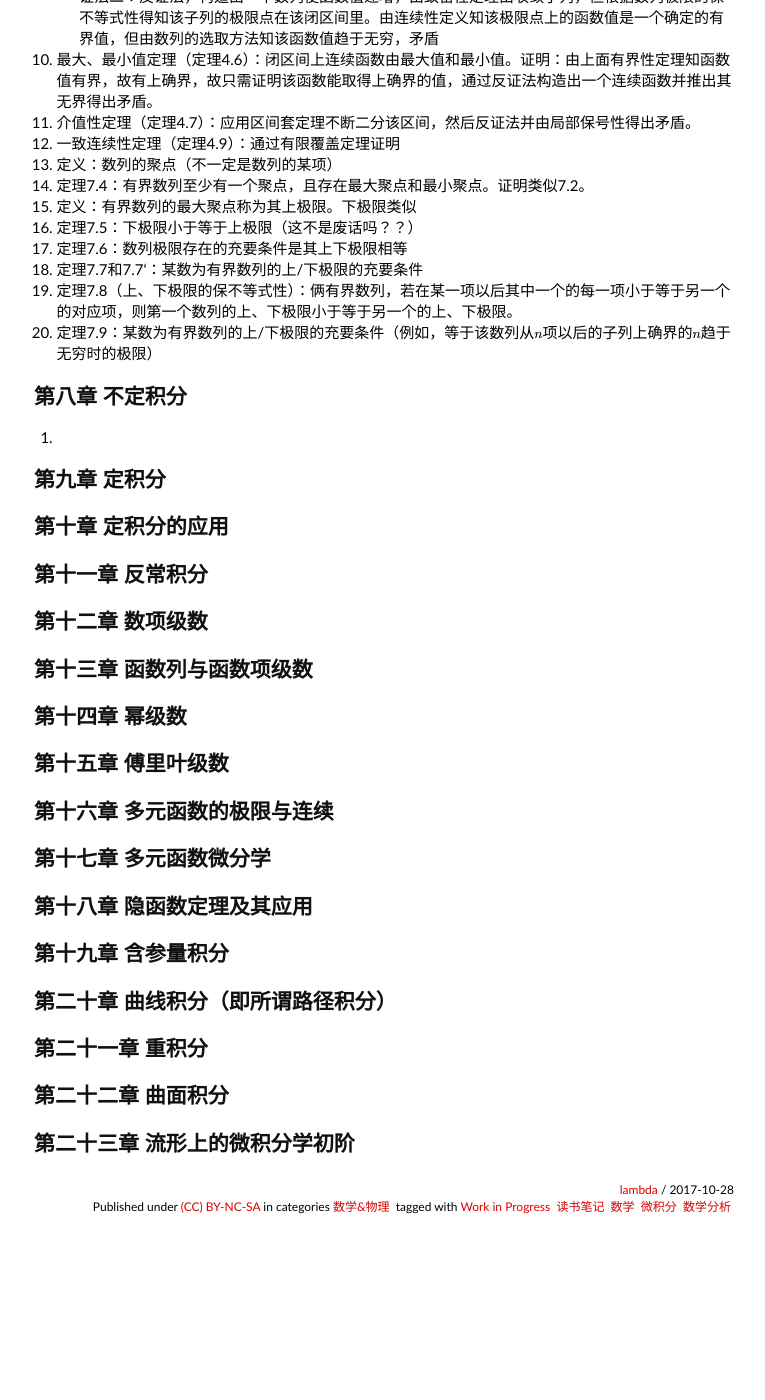
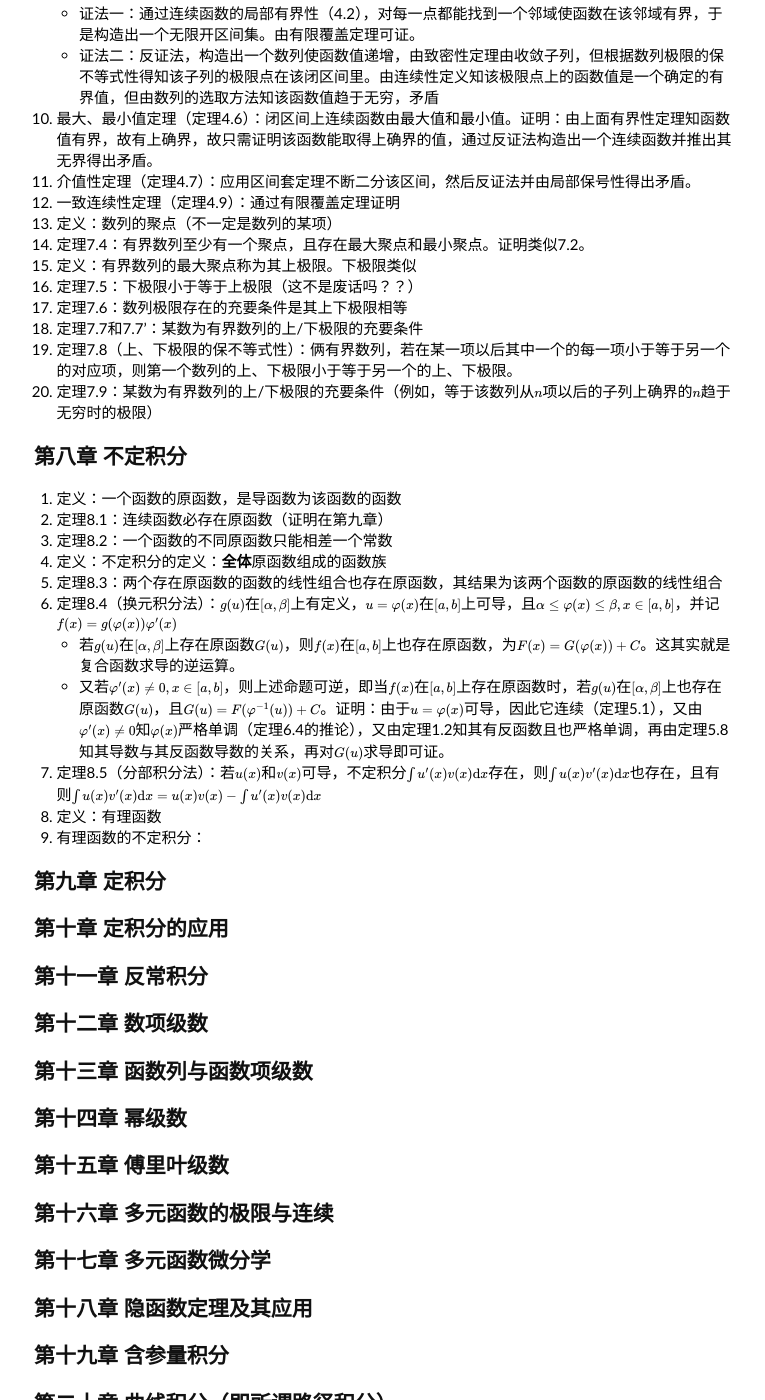
Before and after one commit to lam8da/lam8da.github.io, a Jekyll site: the page built from _posts/2017-10-28-mathematical-analysis-by-east-china-normal-university-notes.md, in a window 1280 px wide and 1400 px high, scrolled down 8521 px. Shown: the whole window, without its empty margins (256-1021 px from the left). Built offline with Jekyll 4.4.1, drawn with Linux system fonts in a browser that asks for light colours; nearby versions of some CDN libraries; formulas are drawn with MathJax 3; comment, search, counter and statistics services are not loaded; before the commit the page ends 9765 px from its top, so only the background shows below that; some of the changed text lies outside the part shown.

Commit message:
Add some of chapter 8

```diff
--- a/_posts/2017-10-28-mathematical-analysis-by-east-china-normal-university-notes.md
+++ b/_posts/2017-10-28-mathematical-analysis-by-east-china-normal-university-notes.md
@@ -58,7 +58,7 @@ tags:
 1. 定义：$$\delta$$邻域，左/右邻域，正/负无穷邻域，空心邻域，上界，下界，上确界，下确界
 1. 定理1.1（确界原理）：有上界=>有上确界
 1. 函数的定义，狄利克雷函数，黎曼函数
-1. 函数的四则运算，复合函数，反函数
+1. 函数的四则运算，复合函数，反函数（要求是一一映射即双射）
 1. 基本初等函数包括：常量函数，幂函数，指数函数，对数函数，三角函数，反三角函数
 1. 初等函数：由基本初等函数经过有限次四则运算和复合运算得到的函数
 1. 定义：指数函数的变量为无理数时通过上确界和下确界来定义该指数函数的值，通过确界原理来证明这个定义的有效性
@@ -155,9 +155,7 @@ tags:
    - 复合函数也连续（定理4.5）(一个弱一点的结果是：内层函数在某点有极限，外层函数在该极限处连续，则复合函数在该点有极限，即$$\lim_{x\to x_0}g(f(x))=g(\lim_{x \to x_0}f(x))$$)
    - 最大、最小值定理（定理4.6）：闭区间上的连续函数在该闭区间必有最大值和最小值（证明在第七章。TMD真是乱来！次序颠倒！）
    - 介值性定理（定理4.7）：在$$[a,b]$$上连续的函数在$$[a,b]$$上必能取得$$[f(a),f(b)]$$上的一切值，即对其上任意值至少有一个点使该点上的函数值于该值相等（证明同样在第七章）
-   - 严格单调的连续函数的反函数必连续（定理4.8）
-     > 问：反函数一定也严格单调吗？
-       {: .lambda_question}
+   - 严格单调的连续函数的反函数必连续（定理4.8）（且严格单调，见定理1.2）
 1. 定义：一致连续性：对任意小的数存在一正数使得如果两个点的差小于该正数则对应的函数值的差的绝对值就小于该任意小的数（因此$$y=\frac{1}{x}$$在$$(0,1)$$不是一致连续的）
 1. 一致连续性可以推出连续性，反之不然，除非在闭区间上。即有如下定理4.9（一致连续性定理）：在闭区间上的连续函数必一致连续。
 1. 初等函数均为定义域上的连续函数（逐个证明）
@@ -246,11 +244,17 @@ tags:
 
 1. 定理6.1（罗尔中值定理）：闭区间上连续且对应的开区间上可导且闭区间端点函数值相等的函数必在该开区间存在导数为0的点。通过极值点以及费马定理可证。
 1. 定理6.2（拉格朗日中值定理）：闭区间上连续且对应的开区间上可导的函数必在该开区间存在一点$$\xi$$使得$$f'(\xi)=\frac{f(b)-f(a)}{b-a}$$（该式称为拉格朗日公式）。证明：构造出一个函数使其满足罗尔中值定理的条件从而存在导数为0的点，对应于原来的函数的导数为所求证值的点。
-1. 推论1：导数值恒为零的函数必为常量函数
-1. 推论2：导数值恒相等的两个函数的函数值恒只差一个常数
-1. 推论3：若实心邻域连续且对应的空心邻域可导且导函数在所考察点的极限值存在，则函数在所考察点可导，而且导函数在所考察点连续。证明：用拉格朗日中值定理证明考察点上的左右导数分别等于导函数在所考察点的左右极限，然后根据第三个条件导函数在所考察点的左右极限值相等因此左右导数相等，即可导且导函数在该点连续。
-1. 定理6.3：可导函数递增（减）的充要条件是导数恒大于等于（小于等于）0
-1. 定理6.4：可导函数严格递增（递减）的充要条件
+   - 推论1：导数值恒为零的函数必为常量函数
+   - 推论2：导数值恒相等的两个函数的函数值恒只差一个常数
+   - 推论3：若实心邻域连续且对应的空心邻域可导且导函数在所考察点的极限值存在，则函数在所考察点可导，而且导函数在所考察点连续。证明：用拉格朗日中值定理证明考察点上的左右导数分别等于导函数在所考察点的左右极限，然后根据第三个条件导函数在所考察点的左右极限值相等因此左右导数相等，即可导且导函数在该点连续。
+1. 定理6.3：可导函数单调递增（减）的充要条件是导数恒大于等于（小于等于）0。必要性直接用导数的极限定义，并利用极限的局部保号性来证明；充分性利用拉格朗日中值定理。
+1. 定理6.4：可导函数在某开区间上严格单调递增（递减）的充要条件
+   - 在该区间上导数恒大于等于（小于等于）0，且
+   - 在该区间的任何子区间导数不恒为0（即可以在某一点上导数为0，但不能在一个区间上）
+   > 问：对于充分性的证明，怎样利用第二点证明单调的严格性？
+     {: .lambda_question}
+
+   推论：若导函数恒大于（小于）0则函数严格单调递增（递减）。
 1. 定理6.5（柯西中值定理）：两函数若在某闭区间上连续且对应的开区间上可导，且导数值不同时为零且$$g(a)\ne g(b)$$，那么存在开区间上某点$$\xi$$使得$$\frac{f'(\xi)}{g'(\xi)}=\frac{f(b)-f(a)}{g(b)-g(a)}$$。证明：和拉格朗日定理中值定理类似，构造出一个函数使其满足罗尔中值定理的条件从而存在导数为0的点。
 1. 不定式极限：两个无穷小量或无穷大量的比的极限
 1. 定理6.6（$$\frac{0}{0}$$型极限的洛必达法则）：若两函数在某点极限值为0、在该点某空心邻域内都可导且被用来作为除数的函数导数不为0，则两函数的比在该点的极限值等于两对应导函数的比在该点的极限值（不管该极限值是实数还是无穷）。用柯西中值定理可证。
@@ -306,13 +310,23 @@ tags:
 1. 定义：有界数列的最大聚点称为其上极限。下极限类似
 1. 定理7.5：下极限小于等于上极限（这不是废话吗？？）
 1. 定理7.6：数列极限存在的充要条件是其上下极限相等
-1. 定理7.7和7.7‘：某数为有界数列的上/下极限的充要条件
+1. 定理7.7和7.7'：某数为有界数列的上/下极限的充要条件
 1. 定理7.8（上、下极限的保不等式性）：俩有界数列，若在某一项以后其中一个的每一项小于等于另一个的对应项，则第一个数列的上、下极限小于等于另一个的上、下极限。
 1. 定理7.9：某数为有界数列的上/下极限的充要条件（例如，等于该数列从$$n$$项以后的子列上确界的$$n$$趋于无穷时的极限）
 
 ## 第八章 不定积分
 
-1.
+1. 定义：一个函数的原函数，是导函数为该函数的函数
+1. 定理8.1：连续函数必存在原函数（证明在第九章）
+1. 定理8.2：一个函数的不同原函数只能相差一个常数
+1. 定义：不定积分的定义：**全体**原函数组成的函数族
+1. 定理8.3：两个存在原函数的函数的线性组合也存在原函数，其结果为该两个函数的原函数的线性组合
+1. 定理8.4（换元积分法）：$$g(u)$$在$$[\alpha,\beta]$$上有定义，$$u=\varphi(x)$$在$$[a,b]$$上可导，且$$\alpha\le\varphi(x)\le\beta,x\in[a,b]$$，并记$$f(x)=g(\varphi(x))\varphi'(x)$$
+   - 若$$g(u)$$在$$[\alpha,\beta]$$上存在原函数$$G(u)$$，则$$f(x)$$在$$[a,b]$$上也存在原函数，为$$F(x)=G(\varphi(x))+C$$。这其实就是复合函数求导的逆运算。
+   - 又若$$\varphi'(x)\ne 0,x\in[a,b]$$，则上述命题可逆，即当$$f(x)$$在$$[a,b]$$上存在原函数时，若$$g(u)$$在$$[\alpha,\beta]$$上也存在原函数$$G(u)$$，且$$G(u)=F(\varphi^{-1}(u))+C$$。证明：由于$$u=\varphi(x)$$可导，因此它连续（定理5.1），又由$$\varphi'(x)\ne 0$$知$$\varphi(x)$$严格单调（定理6.4的推论），又由定理1.2知其有反函数且也严格单调，再由定理5.8知其导数与其反函数导数的关系，再对$$G(u)$$求导即可证。
+1. 定理8.5（分部积分法）：若$$u(x)$$和$$v(x)$$可导，不定积分$$\int u'(x)v(x)\mathrm{d}x$$存在，则$$\int u(x)v'(x)\mathrm{d}x$$也存在，且有则$$\int u(x)v'(x)\mathrm{d}x=u(x)v(x)-\int u'(x)v(x)\mathrm{d}x$$
+1. 定义：有理函数
+1. 有理函数的不定积分：
 
 ## 第九章 定积分
 
```
Also changed, not shown: other parts of _posts/2017-10-28-mathematical-analysis-by-east-china-normal-university-notes.md (+1 -1 lines).
